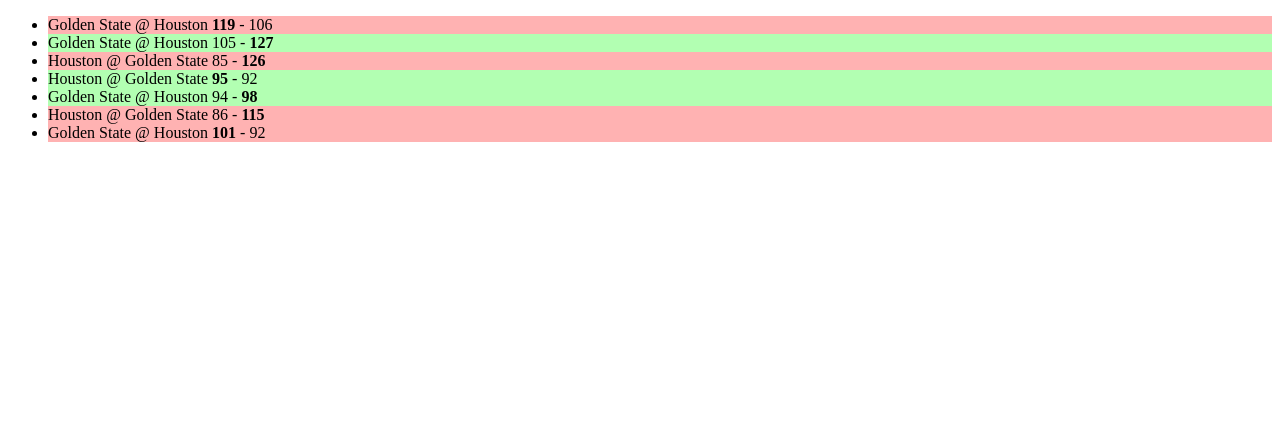
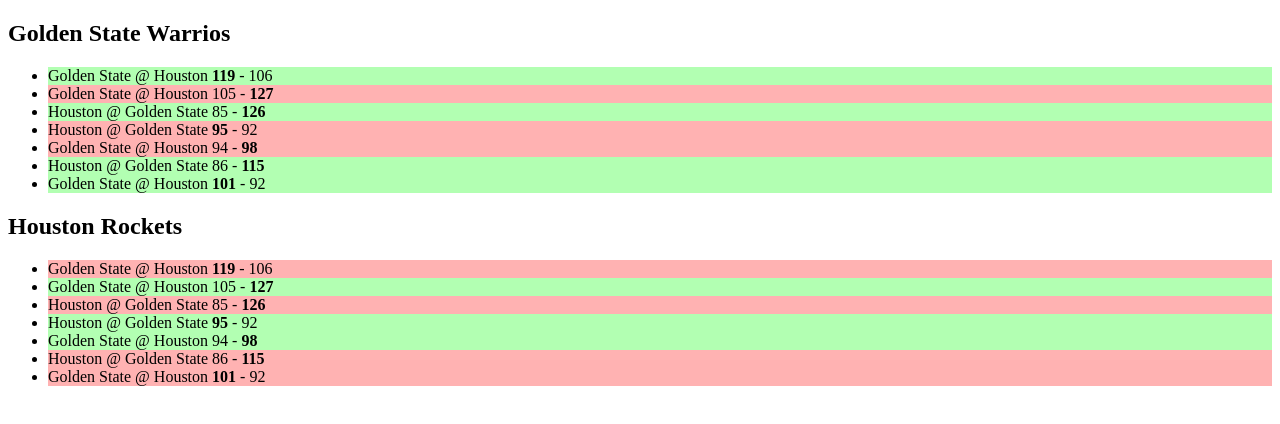
Before and after one commit to MegDeri/1-udemy, a plain HTML site: page index.html in a window 1280 px wide. Drawn offline with Linux system fonts and the light colour scheme.

Commit message:
Append child to section

```diff
--- a/app1.js
+++ b/app1.js
@@ -116,6 +116,9 @@ const getScoreLine = ({ homeTeam, awayTeam }) => {
     return `${teamNames} ${scoreLine}`;
 }
 
-const chart1 = makeChart(warriorsGames, 'Houston');
-
-document.body.prepend(chart1);
+const gsSection = document.querySelector('#gs');
+const hrSection = document.querySelector('#hr');
+const gsChart = makeChart(warriorsGames, 'Golden State');
+const hrChart = makeChart(warriorsGames, 'Houston');
+gsSection.appendChild(gsChart);
+hrSection.appendChild(hrChart);
--- a/index.html
+++ b/index.html
@@ -10,7 +10,12 @@
 </head>
 
 <body>
-
+  <section id="gs">
+    <h1>Golden State Warrios</h1>
+  </section>
+  <section id="hr">
+    <h1>Houston Rockets</h1>
+  </section>
   <script src="app1.js"></script>
 </body>
 
```
